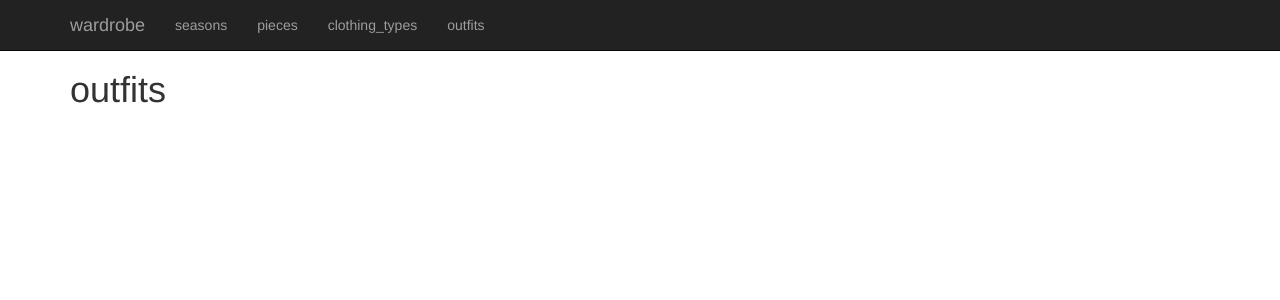
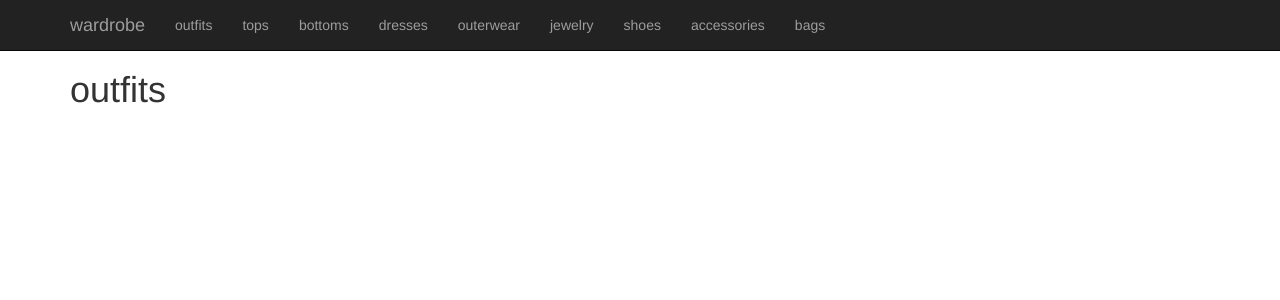
Before and after one commit to katrinamariehh/wardrobe, a Django app: page /outfits/ in a window 1280 px wide. Shown: the top 300 px of the page. Run offline with Django 3.2, Linux system fonts and the light colour scheme; data that the repository does not hold is empty; some libraries are stand-ins or nearby versions.

Commit message:
Changed ordering, updated links at top of page in base.html.

```diff
--- a/outfit_organizer/views.py
+++ b/outfit_organizer/views.py
@@ -36,7 +36,7 @@ class ClothingTypeSetView(ListView):
 
     def get_queryset(self):
         piece_type = self.kwargs.get('piece_type')
-        return Piece.objects.filter(clothing_type=piece_type)
+        return Piece.objects.filter(clothing_type=piece_type).order_by('color')
 
 
 class ClothingTypeListView(ListView):
@@ -50,7 +50,7 @@ class PieceListView(ListView):
     model = Piece
 
     def get_queryset(self):
-        return Piece.objects.all().order_by('-pk')
+        return Piece.objects.all().order_by('color')
 
 
 class PieceDetailView(DetailView):
--- a/templates/base.html
+++ b/templates/base.html
@@ -19,10 +19,16 @@
         </div>
         <div id="navbar" class="collapse navbar-collapse">
           <ul class="nav navbar-nav">
-              <li><a href="/seasons/">seasons</a></li>
-              <li><a href="/pieces/">pieces</a></li>
-              <li><a href="/clothing_type/">clothing_types</a></li>
+              <!-- <li><a href="/seasons/">seasons</a></li> -->
               <li><a href="/outfits/">outfits</a></li>
+              <li><a href="/clothing_type/tops">tops</a></li>
+              <li><a href="/clothing_type/bottoms">bottoms</a></li>
+              <li><a href="/clothing_type/dresses">dresses</a></li>
+              <li><a href="/clothing_type/outerwear">outerwear</a></li>
+              <li><a href="/clothing_type/jewelry">jewelry</a></li>
+              <li><a href="/clothing_type/shoes">shoes</a></li>
+              <li><a href="/clothing_type/accessories">accessories</a></li>
+              <li><a href="/clothing_type/bags">bags</a></li>
           </ul>
         </div><!--/.nav-collapse -->
       </div>
--- a/templates/outfit_organizer/outfit_list.html
+++ b/templates/outfit_organizer/outfit_list.html
@@ -2,13 +2,11 @@
 
 {% block content %}
 <h1>outfits</h1>
-<ul>
+<!-- <ul class="list-unstyled"> -->
     {% for outfit in object_list %}
-    <li>
         {% for piece in outfit.pieces.all %}
             <a href="/pieces/{{ piece.pk }}"><img src="{{ piece.image.url }}" style="height:150px"></a>
         {% endfor %}
-    </li>
     {% endfor %}
-<ul>
+<!-- <ul> -->
 {% endblock %}
```
